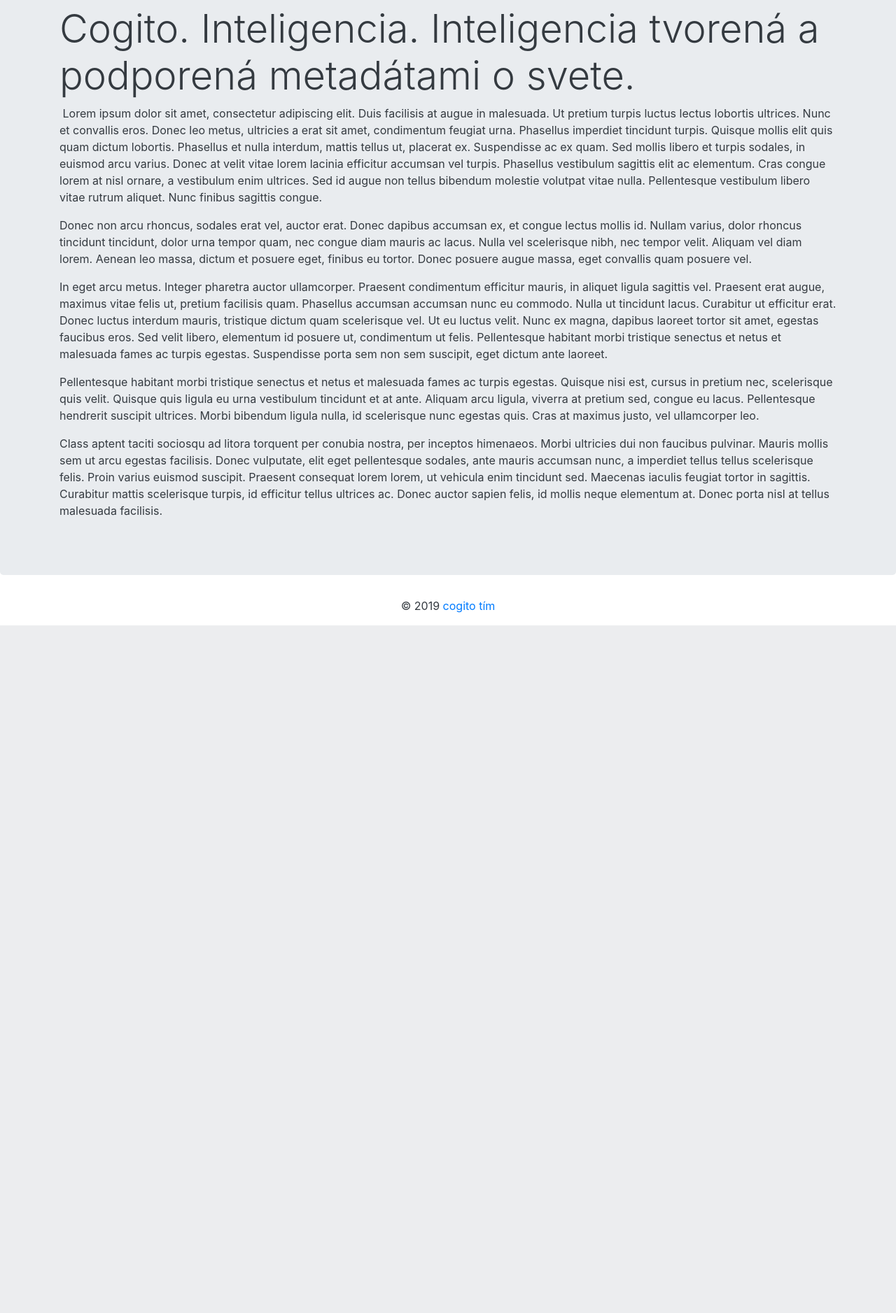
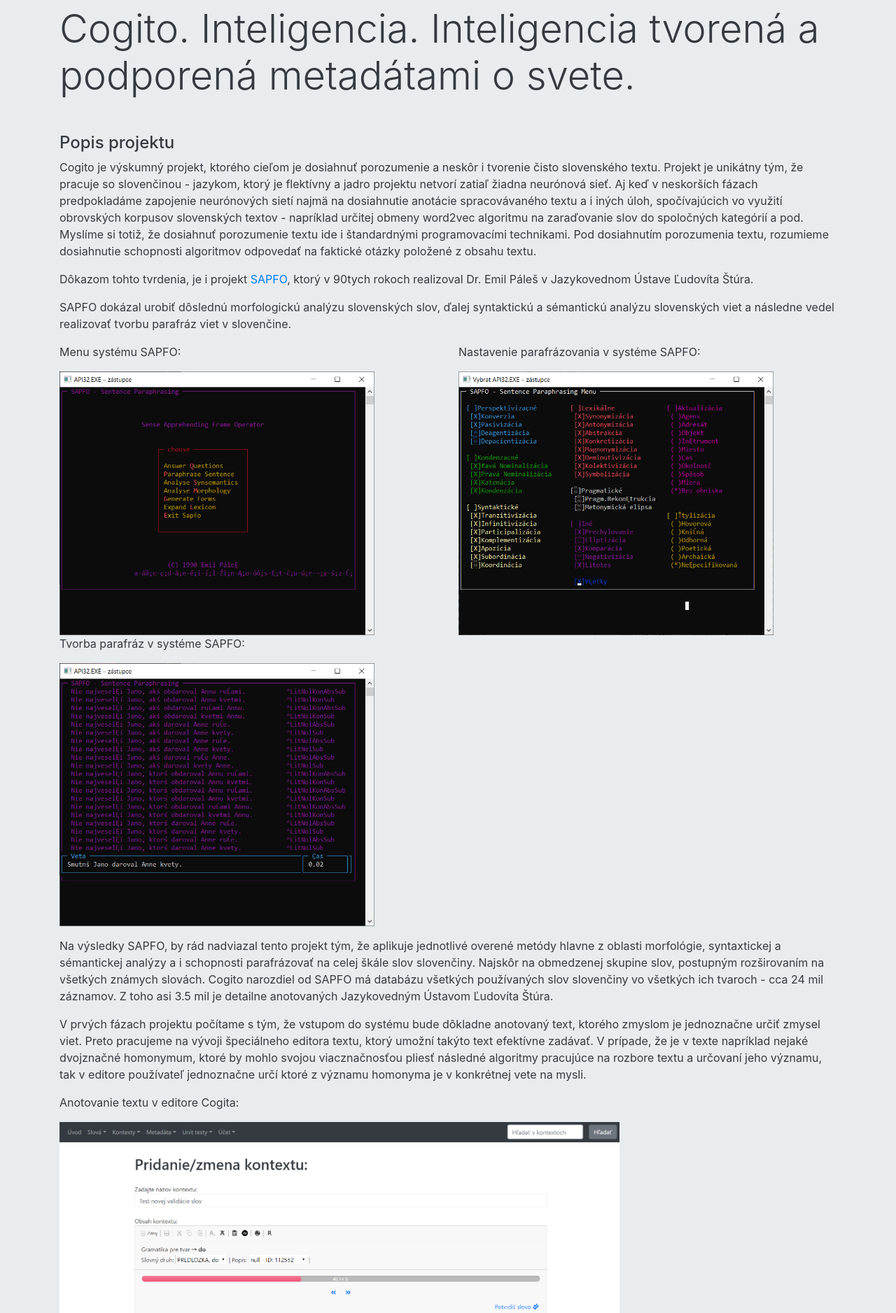
Before and after one commit to peterbosko/cogito, a Flask app: page /popis_cogita/ in a window 1280 px wide. Shown: the part 56-1933 px from the top of the page at 70% size. Before the commit the page ends 950 px from the top, so only its background shows below. Run offline with Flask 2, Linux system fonts and the light colour scheme; parts of the project's set-up code (start-up, migrations or seed data) failed here and were passed over; some libraries are stand-ins or nearby versions.

Commit message:
popis cogita

```diff
--- a/app/templates/m_main/popis_cogita.jinja.html
+++ b/app/templates/m_main/popis_cogita.jinja.html
@@ -4,11 +4,94 @@
       <div class="jumbotron" style="background-color:#e9ecef">
         <div class="container">
           <h1 class="display-4">Cogito. Inteligencia. Inteligencia tvorená a podporená metadátami o svete.</h1>
-          <p>&nbspLorem ipsum dolor sit amet, consectetur adipiscing elit. Duis facilisis at augue in malesuada. Ut pretium turpis luctus lectus lobortis ultrices. Nunc et convallis eros. Donec leo metus, ultricies a erat sit amet, condimentum feugiat urna. Phasellus imperdiet tincidunt turpis. Quisque mollis elit quis quam dictum lobortis. Phasellus et nulla interdum, mattis tellus ut, placerat ex. Suspendisse ac ex quam. Sed mollis libero et turpis sodales, in euismod arcu varius. Donec at velit vitae lorem lacinia efficitur accumsan vel turpis. Phasellus vestibulum sagittis elit ac elementum. Cras congue lorem at nisl ornare, a vestibulum enim ultrices. Sed id augue non tellus bibendum molestie volutpat vitae nulla. Pellentesque vestibulum libero vitae rutrum aliquet. Nunc finibus sagittis congue.
-          </p><p>Donec non arcu rhoncus, sodales erat vel, auctor erat. Donec dapibus accumsan ex, et congue lectus mollis id. Nullam varius, dolor rhoncus tincidunt tincidunt, dolor urna tempor quam, nec congue diam mauris ac lacus. Nulla vel scelerisque nibh, nec tempor velit. Aliquam vel diam lorem. Aenean leo massa, dictum et posuere eget, finibus eu tortor. Donec posuere augue massa, eget convallis quam posuere vel.
-          </p><p>In eget arcu metus. Integer pharetra auctor ullamcorper. Praesent condimentum efficitur mauris, in aliquet ligula sagittis vel. Praesent erat augue, maximus vitae felis ut, pretium facilisis quam. Phasellus accumsan accumsan nunc eu commodo. Nulla ut tincidunt lacus. Curabitur ut efficitur erat. Donec luctus interdum mauris, tristique dictum quam scelerisque vel. Ut eu luctus velit. Nunc ex magna, dapibus laoreet tortor sit amet, egestas faucibus eros. Sed velit libero, elementum id posuere ut, condimentum ut felis. Pellentesque habitant morbi tristique senectus et netus et malesuada fames ac turpis egestas. Suspendisse porta sem non sem suscipit, eget dictum ante laoreet.
-          </p><p>Pellentesque habitant morbi tristique senectus et netus et malesuada fames ac turpis egestas. Quisque nisi est, cursus in pretium nec, scelerisque quis velit. Quisque quis ligula eu urna vestibulum tincidunt et at ante. Aliquam arcu ligula, viverra at pretium sed, congue eu lacus. Pellentesque hendrerit suscipit ultrices. Morbi bibendum ligula nulla, id scelerisque nunc egestas quis. Cras at maximus justo, vel ullamcorper leo.
-          </p><p>Class aptent taciti sociosqu ad litora torquent per conubia nostra, per inceptos himenaeos. Morbi ultricies dui non faucibus pulvinar. Mauris mollis sem ut arcu egestas facilisis. Donec vulputate, elit eget pellentesque sodales, ante mauris accumsan nunc, a imperdiet tellus tellus scelerisque felis. Proin varius euismod suscipit. Praesent consequat lorem lorem, ut vehicula enim tincidunt sed. Maecenas iaculis feugiat tortor in sagittis. Curabitur mattis scelerisque turpis, id efficitur tellus ultrices ac. Donec auctor sapien felis, id mollis neque elementum at. Donec porta nisl at tellus malesuada facilisis.</p>
+          <p>
+              <br>
+          </p>
+            <h2 class="display-8">Popis projektu</h2>
+            <p>Cogito je výskumný projekt, ktorého cieľom je dosiahnuť porozumenie a neskôr i tvorenie čisto slovenského
+              textu. Projekt je unikátny tým, že pracuje so slovenčinou - jazykom, ktorý je flektívny a jadro projektu
+              netvorí zatiaľ žiadna neurónová sieť. Aj keď v neskorších fázach predpokladáme zapojenie neurónových
+              sietí najmä na dosiahnutie anotácie spracovávaného textu a i iných úloh, spočívajúcich vo využití obrovských
+              korpusov slovenských textov - napríklad určitej obmeny word2vec algoritmu na zaraďovanie slov do spoločných
+              kategórií a pod.
+              Myslíme si totiž, že dosiahnuť porozumenie textu ide i štandardnými programovacími technikami.
+              Pod dosiahnutím porozumenia textu, rozumieme dosiahnutie schopnosti algoritmov odpovedať na faktické otázky
+              položené z obsahu textu.
+          </p><p>Dôkazom tohto tvrdenia, je i projekt <a href="http://www.sophia.sk/sk/kniha/sapfo-parafrazovac-slovenciny">SAPFO</a>,
+            ktorý v 90tych rokoch realizoval Dr. Emil Páleš v Jazykovednom Ústave Ľudovíta Štúra.
+          </p><p>SAPFO dokázal urobiť dôslednú morfologickú analýzu slovenských slov, ďalej syntaktickú a sémantickú
+            analýzu slovenských viet a následne vedel realizovať tvorbu parafráz viet v slovenčine.
+          </p>
+            <p>
+                <div class="row">
+                    <div class="col-sm-6">
+                            <p>Menu systému SAPFO:</p>
+                            <img src="/static/images/sapfo-menu.png" alt="SAPFO menu" width="450px"/>
+                    </div>
+                    <div class="col-sm-6">
+                            <p>Nastavenie parafrázovania v systéme SAPFO:</p>
+                            <img src="/static/images/sapfo-p-menu.png" alt="SAPFO parafrázujúce menu" width="450px"/>
+                    </div>
+                </div>
+                <div class="row">
+                    <div class="col-sm-6">
+                            <p>Tvorba parafráz v systéme SAPFO:</p>
+                            <img src="/static/images/sapfo-p.png" alt="SAPFO parafrázy" width="450px"/>
+                    </div>
+                    <div class="col-sm-6">
+                        &nbsp;
+                    </div>
+                </div>
+            </p>
+            <p>Na výsledky SAPFO, by rád nadviazal tento projekt tým, že aplikuje jednotlivé overené metódy
+            hlavne z oblasti morfológie,
+            syntaxtickej a sémantickej analýzy a i schopnosti parafrázovať na celej škále slov slovenčiny.
+            Najskôr na obmedzenej skupine slov, postupným rozširovaním na všetkých známych slovách. Cogito narozdiel od SAPFO
+            má databázu všetkých používaných slov slovenčiny vo všetkých ich tvaroch - cca 24 mil záznamov. Z toho asi 3.5 mil
+            je detailne anotovaných Jazykovedným Ústavom Ľudovíta Štúra.
+          </p>
+        <p>
+            V prvých fázach projektu počítame s tým, že vstupom do systému bude dôkladne anotovaný text, ktorého zmyslom
+            je jednoznačne určiť zmysel viet. Preto pracujeme na vývoji špeciálneho editora textu, ktorý umožní takýto
+            text efektívne zadávať. V prípade, že je v texte napríklad nejaké dvojznačné homonymum, ktoré by mohlo svojou
+            viacznačnosťou pliesť následné algoritmy pracujúce na rozbore textu a určovaní jeho významu, tak v editore
+            používateľ jednoznačne určí ktoré z významu homonyma je v konkrétnej vete na mysli.
+                <div class="row">
+                    <div class="col-sm-12">
+                            <p>Anotovanie textu v editore Cogita:</p>
+                            <img src="/static/images/editor.png" alt="Editor kontextov" width="800px"/>
+                    </div>
+                </div>
+        </p>
+        <p>
+            Následne bude úlohou systému urobiť syntaktický a sémantický rozbor textu. Pri syntaktickej analýze textu
+            plánujeme vytvoriť syntaktický strom viet, prostredníctvom algoritmu použitého v SAPFO. Jedná sa o ATN algoritmus
+            rozšírenej prechodovej siete upravenej špeciálne na potreby slovenčiny.
+        </p>
+        <p>
+            Ďaľším krokom v analýze textu je jeho sémantická analýza. Dr. Emil Páleš v systéme SAPFO zaviedol systém tzv.
+            sémantických pádov. Tj. významových odtieňov jednotlivých slov v texte, podľa toho akú sémantickú rolu slová
+            v texte hrajú. Priraďovanie týchto rôl slov sa deje pomocou viac či menej komplikovaných tzv. valenčných pravidiel
+            slov. Tzn. spôsobe akým sa slová viažu na seba v texte. Nezanedbateľnú úlohu v tomto procese hrajú aj hierarchické
+            vzťahy medzi slovami - odvodenosť slov navzájom od seba.
+        </p>
+        <br>
+        <h2 class="display-8">Načo to bude všetko dobré?</h2>
+        <p>
+            Dosiahnutie méty porozumenia textu, je dôležitým míľnikom pri honbe za zlatým grálom technológií nového tisícročia -
+            všeobecnej umelej inteligencii. Spracovanie a pochopenie písaného textu, bude prvým krokom, ktorý musí byť uskutočnený.
+            Vyvinutie takejto technológie má ovšem i ďaleko prvoplánovejšie využitie. Napríklad:
+            <ul>
+            <li>Prechod z technológie web 2.0 na web 3.0 - jeho základom budú miesto internetových vyhľadávačov sémantické odpovedače.
+                Používateľ miesto zadania dotazu "počasie Nitra" do vyhľadávača bude informácie získavať otázkami formulovanými v prirodzenom jazyku.
+                Napr.: "Bude zajtra v Nitre pršať?" Odpovedač mu bez potreby prehľadávať výsledky dotazu na jednotlivých stránkach
+                venovaných meteorologickým predpovediam odpovie v prirodzenom jazyku rešeršom, ktorý sám zostaví.
+            </li>
+            <li>Oveľa kvalitnejšie služby spojené s prekladom do iných jazykov. Ak bude softvér dôkladne rozumieť obsahu toho čo má preložiť,
+                preklad bude oveľa kvalitnejší.</li>
+            <li>Zdokonalenie služieb spojených s hlasovými asistentami - Siri, Google Home, Cortana atď.</li>
+            </ul>
+        </p>
         </div>
       </div>
 {% endblock %}
```
Also changed, not shown: app/static/images/editor.png (added), app/static/images/sapfo-menu.png (added), app/static/images/sapfo-p-menu.png (added), app/static/images/sapfo-p.png (added).
